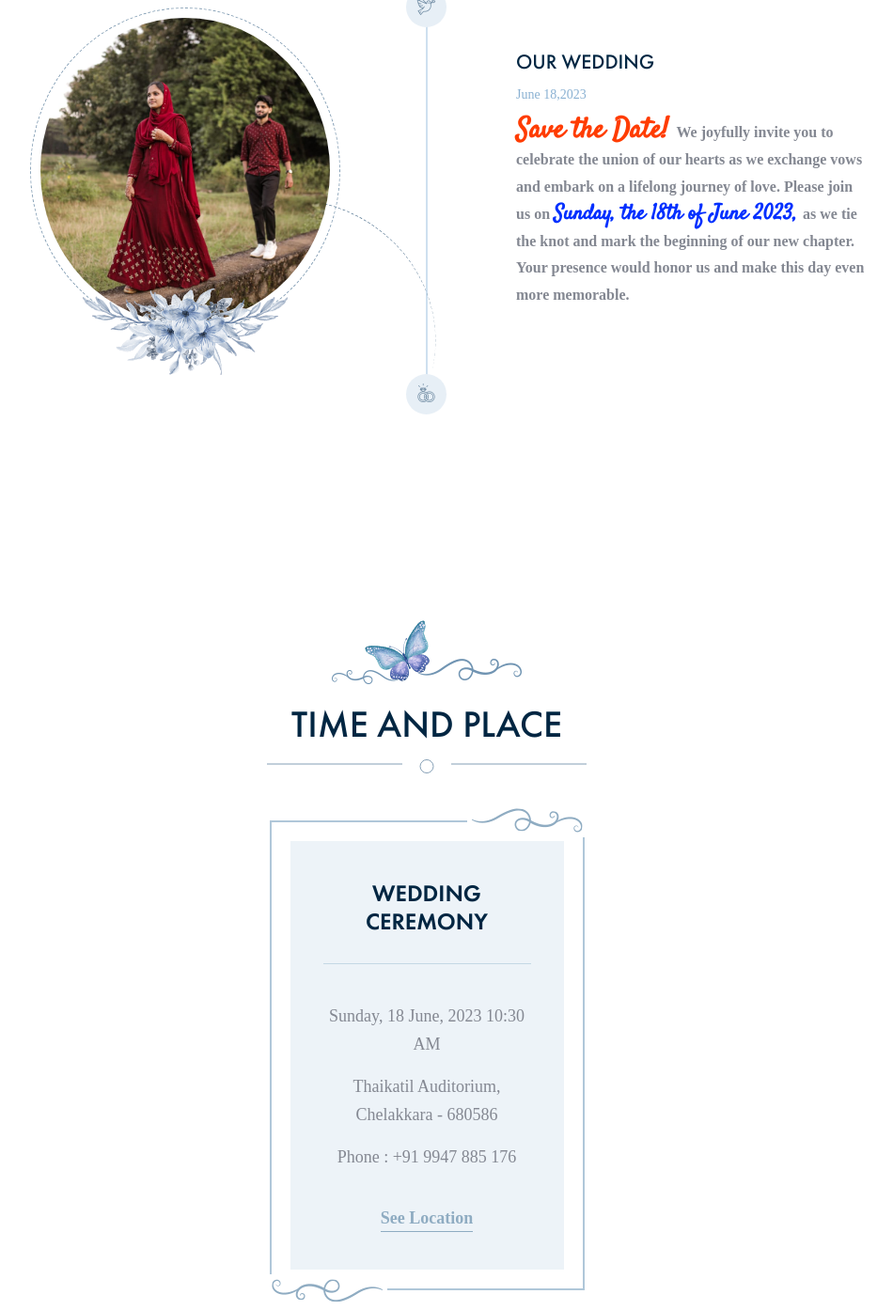
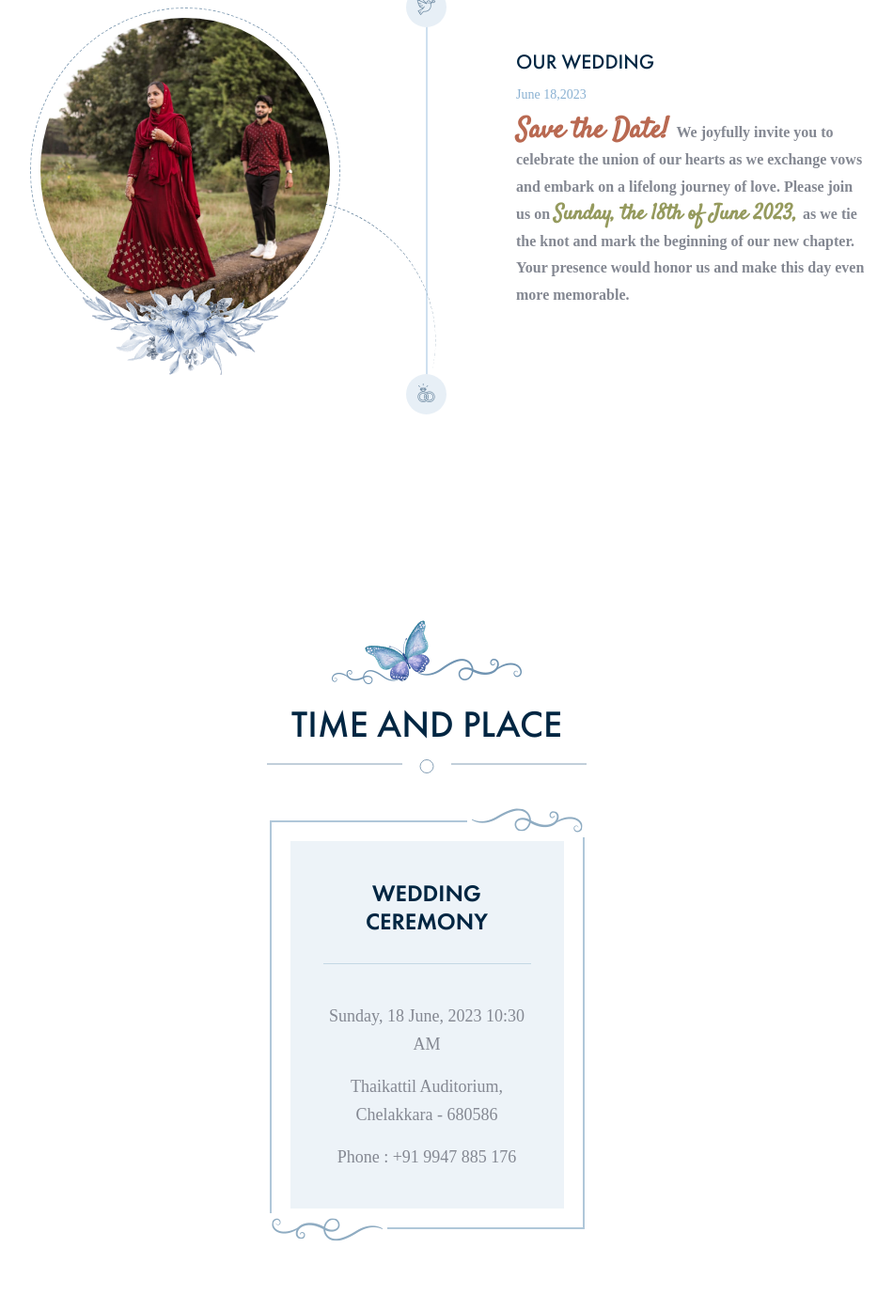
Before and after one commit to virtualvows/swalihawedsashif, a plain HTML site: page index.html in a window 1280 px wide. Shown: the part 2281-3675 px from the top of the page at 94% size, without its empty margins (186-1136 px from the left). Drawn offline with Linux system fonts and the light colour scheme; files whose address does not match are found by name; a web font is replaced by a local one.

Commit message:
third  commit

```diff
--- a/index.html
+++ b/index.html
@@ -34,7 +34,7 @@
     <link href="assets/css/odometer-theme-default.css" rel="stylesheet" />
     <link href="assets/css/style.css" rel="stylesheet" />
     <style>
-      .hidden {
+      #header.hidden {
         display: none;
       }
     </style>
@@ -57,7 +57,7 @@
       </div>
       <!-- end preloader -->
 
-      <header id="header" class="hidden">
+      <header id="header">
         <div
           style="
             position: fixed;
@@ -65,7 +65,6 @@
             justify-content: center;
             background-color: #fff;
             width: 100%;
-
             z-index: 10;
           "
         >
@@ -263,7 +262,7 @@
                         <span
                           style="
                             font-family: 'Satisfy';
-                            color: rgb(255, 60, 0);
+                            color: rgb(185 105 81);
                             font-size: 2rem;
                           "
                         >
@@ -275,7 +274,7 @@
                         <span
                           style="
                             font-family: 'Satisfy';
-                            color: rgb(0, 47, 255);
+                            color: rgb(149 154 93);
                             font-size: 1.5rem;
                           "
                         >
@@ -337,16 +336,8 @@
                     <h2>Wedding Ceremony</h2>
                     <ul>
                       <li>Sunday, 18 June, 2023 10:30 AM</li>
-                      <li>Thaikatil Auditorium, Chelakkara - 680586</li>
+                      <li>Thaikattil Auditorium, Chelakkara - 680586</li>
                       <li>Phone : +91 9947 885 176</li>
-
-                      <li>
-                        <a
-                          class="popup-gmaps"
-                          href="https://www.google.com/maps/embed?pb=!1m18!1m12!1m3!1d25211.21212385712!2d144.95275648773628!3d-37.82748510398018!2m3!1f0!2f0!3f0!3m2!1i1024!2i768!4f13.1!3m3!1m2!1s0x6ad642af0f11fd81%3A0x5045675218ce7e0!2zTWVsYm91cm5lIFZJQyAzMDA0LCDgpoXgprjgp43gpp_gp43gprDgp4fgprLgpr_gpq_gprzgpr4!5e0!3m2!1sbn!2sbd!4v1503742051881"
-                          >See Location</a
-                        >
-                      </li>
                     </ul>
                   </div>
                   <div class="event-shape-1">
@@ -367,7 +358,7 @@
         <div class="conatiner-fluid">
           <div class="wpo-cta-item">
             <h2>We Can't Wait to See You!</h2>
-            <p>June 18,2023, Thaikatil Auditorium, Chelakkara</p>
+            <p>June 18,2023, Thaikattil Auditorium, Chelakkara</p>
           </div>
         </div>
       </div>
```
